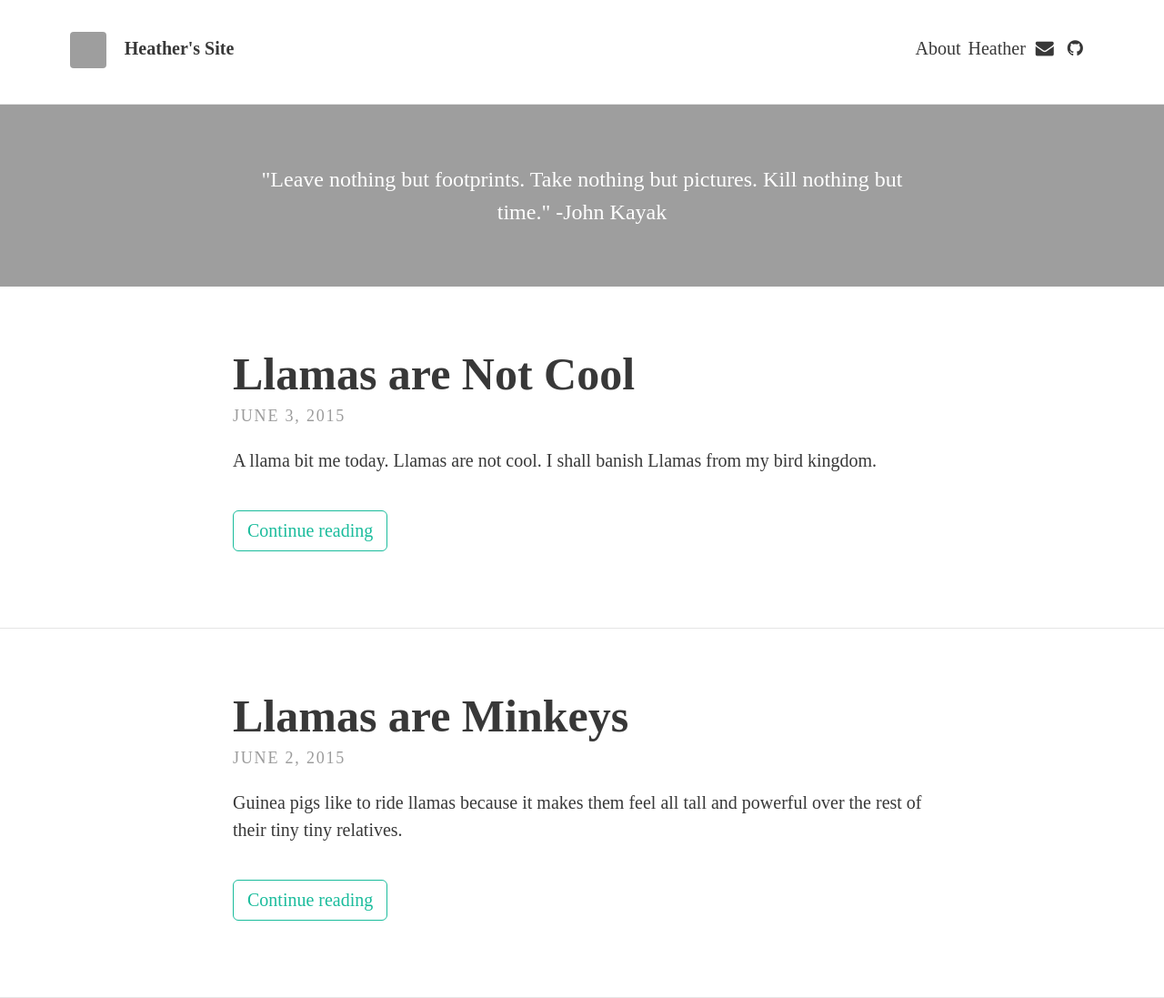
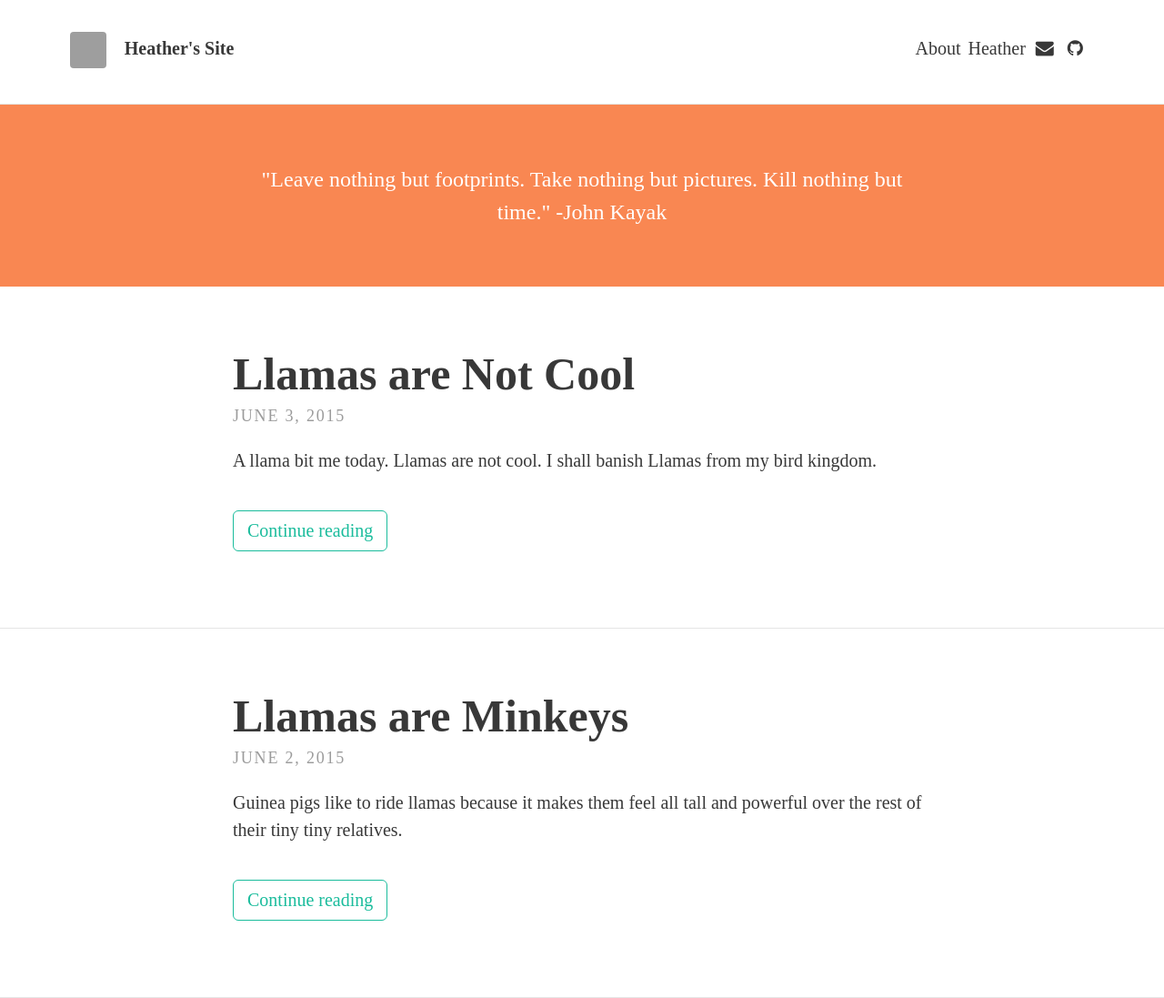
Before and after one commit to heathngordon/heathngordon.github.io, a Jekyll site: the page built from index.html, in a window 1280 px wide. Shown: the whole page at 91% size. Built offline with Jekyll 4.4.1, drawn with Linux system fonts in a browser that asks for light colours; nearby versions of some CDN libraries; some web fonts are replaced; the list of posts is cut into pages by our own code; grey boxes are pictures that could not be loaded.

Commit message:
removed site based url picture

```diff
--- a/index.html
+++ b/index.html
@@ -5,7 +5,7 @@ layout: default
 <div class="home">
   {% if site.theme.header_text %}
   <div class="call-out"
-  style="background-image: url('{{ site.baseurl }}/{{ site.theme.header_text_feature_image }}')">
+  style="background-image: {{ site.theme.header_text_feature_image }}')">
     {{ site.theme.header_text }}
   </div>
   {% endif %}
```
